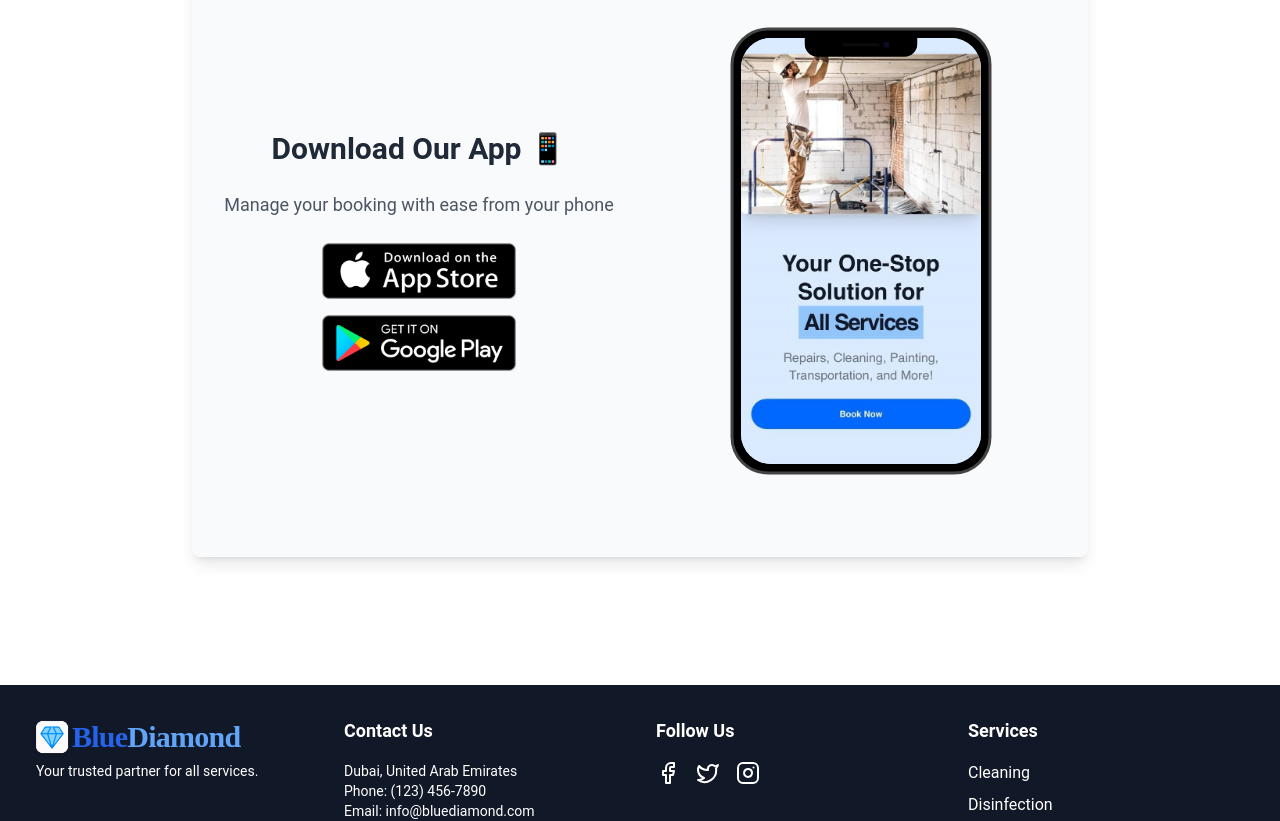
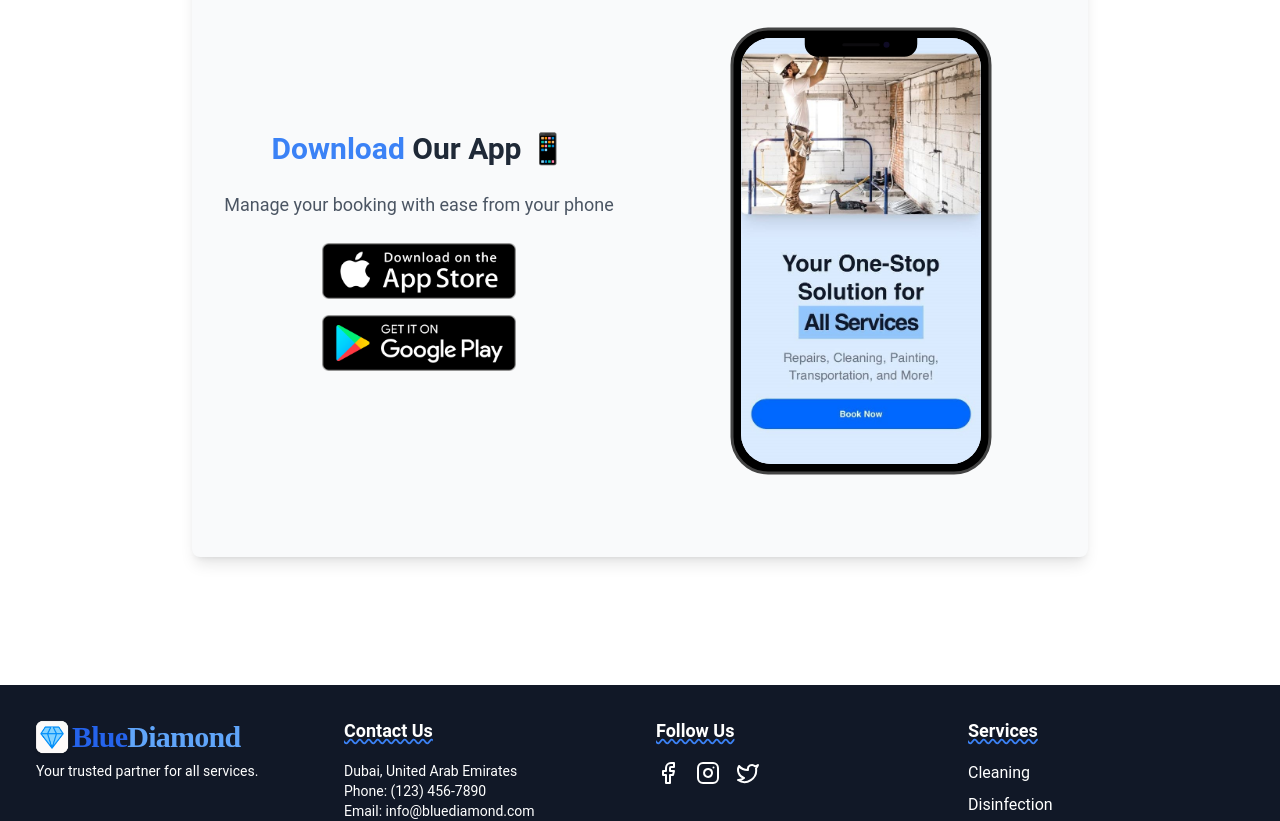
Before and after one commit to dnlmkhlv/blue-diamond, a React (Vite) app: page / in a window 1280 px wide. Shown: the part 3400-4221 px from the top of the page. Built offline with nearby package versions, Linux system fonts and the light colour scheme.

Commit message:
homepage style improvements -underlines added

```diff
--- a/src/components/Footer.jsx
+++ b/src/components/Footer.jsx
@@ -18,27 +18,27 @@ const Footer = () => (
           <p className="text-sm m-1">Your trusted partner for all services.</p>
         </div>
         <div>
-          <h3 className="text-lg font-semibold mb-4">Contact Us</h3>
+          <h3 className="text-lg font-semibold mb-4 underline decoration-blue-500 decoration-wavy">Contact Us</h3>
           <p className="text-sm">Dubai, United Arab Emirates</p>
           <p className="text-sm">Phone: (123) 456-7890</p>
           <p className="text-sm">Email: info@bluediamond.com</p>
         </div>
         <div>
-          <h3 className="text-lg font-semibold mb-4">Follow Us</h3>
+          <h3 className="text-lg font-semibold mb-4 underline decoration-blue-500 decoration-wavy">Follow Us</h3>
           <div className="flex space-x-4">
             <a href="#" className="text-white hover:text-blue-400">
               <Facebook size={24} />
             </a>
             <a href="#" className="text-white hover:text-blue-400">
-              <Twitter size={24} />
+              <Instagram size={24} />
             </a>
             <a href="#" className="text-white hover:text-blue-400">
-              <Instagram size={24} />
+              <Twitter size={24} />
             </a>
           </div>
         </div>
         <div>
-          <h3 className="text-lg font-semibold mb-4">Services</h3>
+          <h3 className="text-lg font-semibold mb-4 underline decoration-blue-500 decoration-wavy">Services</h3>
           <div className="flex flex-col gap-2">
             <a href="#" className="text-white hover:text-blue-400">
               Cleaning
--- a/src/components/MobileApp.jsx
+++ b/src/components/MobileApp.jsx
@@ -3,7 +3,7 @@ function MobileApp() {
       <div className="mb-32 p-2 bg-gray-50 rounded-lg shadow-lg max-w-4xl mx-auto" data-aos="fade-up">
         <div className="flex flex-col md:flex-row items-center gap-1">
           <div className="flex flex-col items-center text-center md:text-left space-y-6 w-full md:w-1/2">
-            <h2 className="text-3xl font-bold text-gray-800">Download Our App 📱</h2>
+            <h2 className="text-3xl font-bold text-gray-800"><span className="text-blue-500">Download</span> Our App 📱</h2>
             <p className="text-lg text-gray-600">
               Manage your booking with ease from your phone
             </p>
```
